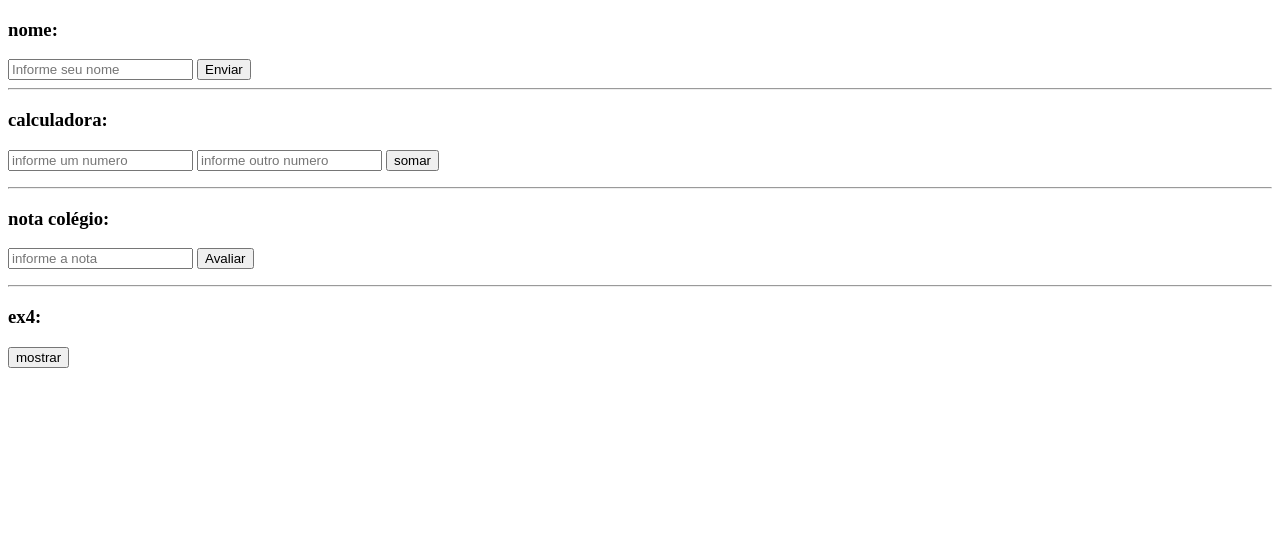
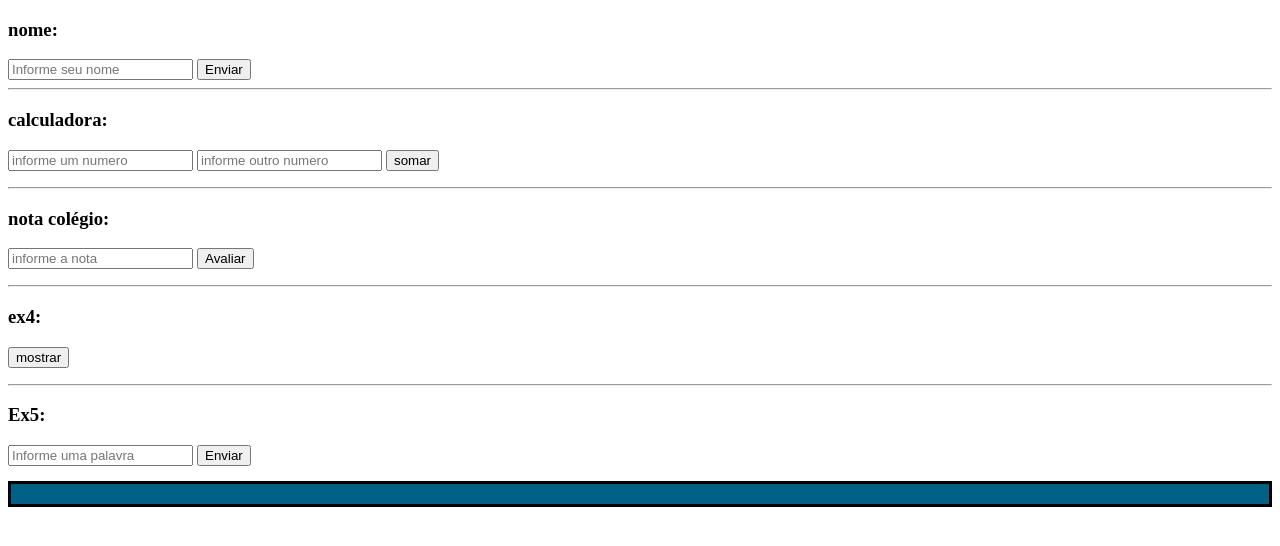
Before and after one commit to icaroo01/super-geeks-html-css-js, a plain HTML site: page javascript icaro/aula2.html in a window 1280 px wide. Drawn offline with Linux system fonts and the light colour scheme.

Commit message:
Add files via upload

```diff
--- /dev/null
+++ b/javascript icaro/aula2.css
@@ -0,0 +1,26 @@
+#caixa{
+
+    background-color: rgb(0, 96, 134);
+    border: 3px solid black;
+    margin: 15px 0;
+    padding: 10px;
+    display: flex;
+    gap: 10px;
+    flex-wrap: wrap;
+
+}
+
+#caixa > .especial{
+
+    background-color: rgb(151, 0, 0);
+
+}
+
+#caixa > div{
+
+   background-color: rgb(0, 0, 0);
+   color: rgb(255, 255, 255);
+   padding: 10px;
+   border-radius: 10px;
+
+}
--- a/javascript icaro/aula2.html
+++ b/javascript icaro/aula2.html
@@ -4,6 +4,7 @@
     <meta charset="UTF-8">
     <meta name="viewport" content="width=device-width, initial-scale=1.0">
     <title>Document</title>
+    <link rel="stylesheet" href="aula2.css">
     <script src="aula2.js"></script>
 </head>
 <body>
@@ -36,5 +37,13 @@
     <button onclick="mensagem()">mostrar</button>
     <p id="mensagem"></p>
 
+    <hr>
+
+    <h3>Ex5:</h3>
+    <input id="palavra" placeholder="Informe uma palavra">
+    <button onclick="palavra1()">Enviar</button>
+    <p id="caixa"></p>
+
+
 </body>
 </html>
--- a/javascript icaro/aula2.js
+++ b/javascript icaro/aula2.js
@@ -45,9 +45,21 @@ function avaliar(){
 
     for(i=0; i<=5; i++){
 
-     document.getElementById('mensagem').innerHTML = i
+     document.getElementById('mensagem').innerHTML += i
 
 
     }
 
    }
+
+   function palavra1(){
+      palavra = document.getElementById('palavra').value
+      if(palavra == 'super'){
+       document.getElementById('caixa').innerHTML += "<div class='especial'>"+palavra+"</div>"
+      }else{
+       document.getElementById('caixa').innerHTML += "<div>"+palavra+"</div>"
+      }
+
+      document.getElementById('palavra').value = ""
+
+   }
```
